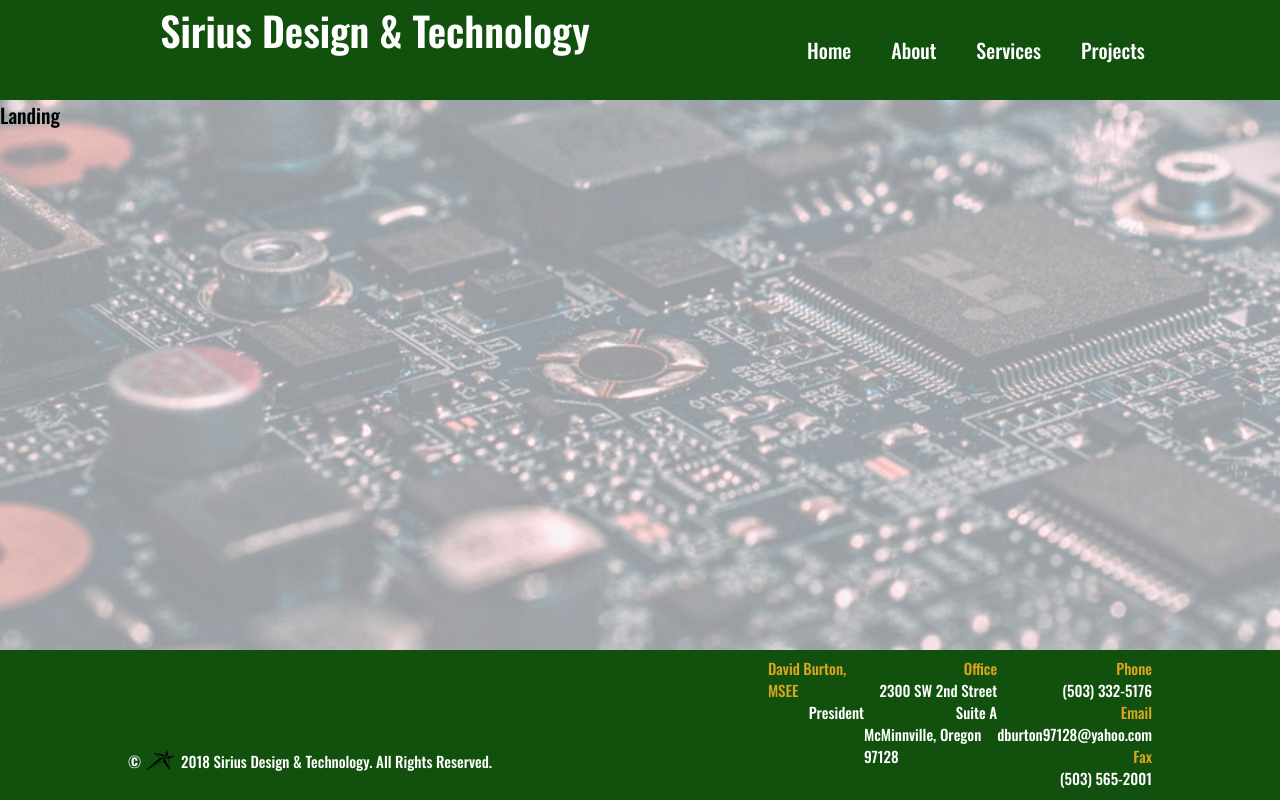
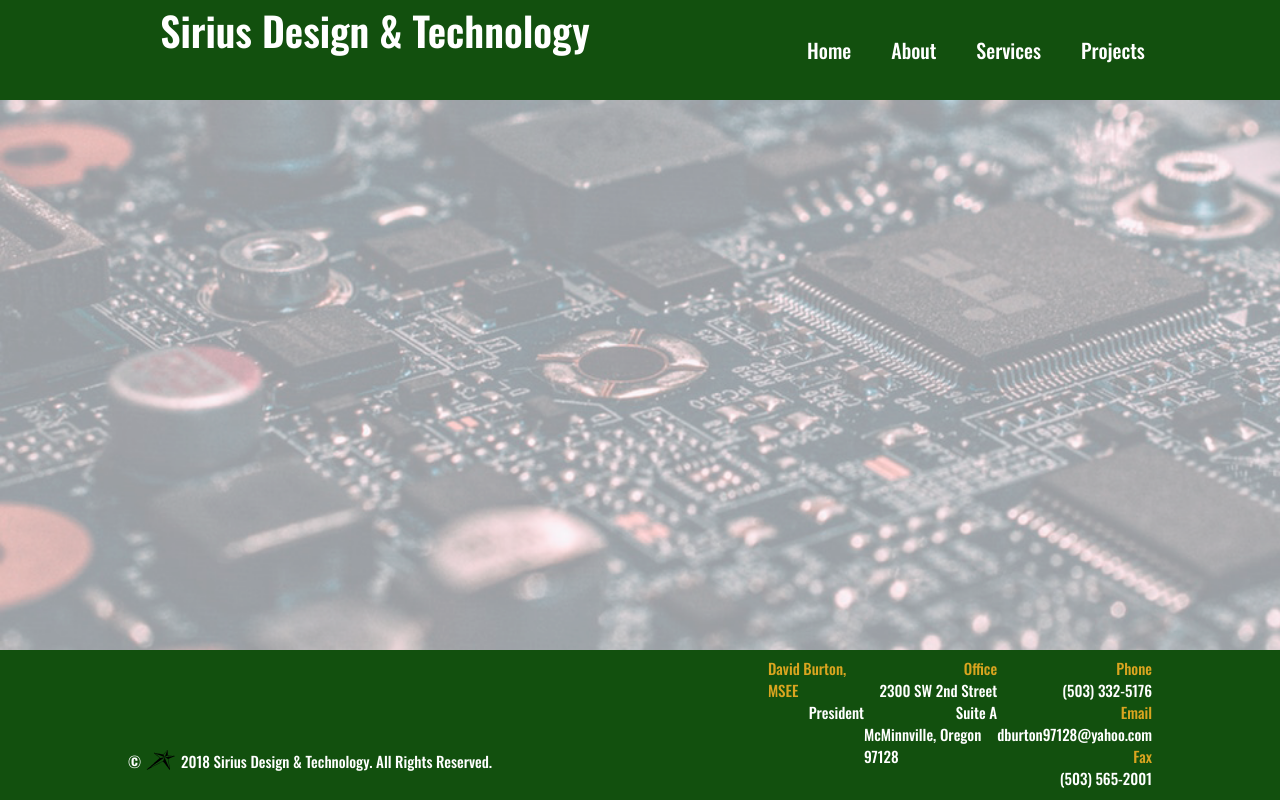
Before and after one commit to jacobjburton/sdt-react, a React (Create React App) app: page / in a window 1280 px wide. Built offline with nearby package versions, Linux system fonts and the light colour scheme.

Commit message:
modified landing

```diff
--- a/src/components/Landing/Landing.js
+++ b/src/components/Landing/Landing.js
@@ -7,7 +7,7 @@ class Landing extends Component
     {
         return (
             <div id='landing'>
-                Landing
+
             </div>
         )
     }
```
Also changed, not shown: 1 other file (tests, documents, lock files or other folders).
